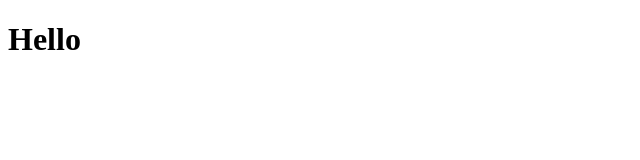
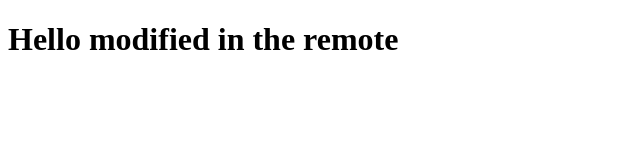
Before and after one commit to saifeddin1/first-repo-123, a plain HTML site: page index.html in a window 1280 px wide. Shown: the whole page, without its empty margins (0-640 px from the left). Drawn offline with Linux system fonts and the light colour scheme.

Commit message:
Update index.html

```diff
--- a/index.html
+++ b/index.html
@@ -7,6 +7,6 @@
     <title>Git github</title>
   </head>
   <body>
-    <h1>Hello</h1>
+    <h1>Hello modified in the remote</h1>
   </body>
 </html>
```
